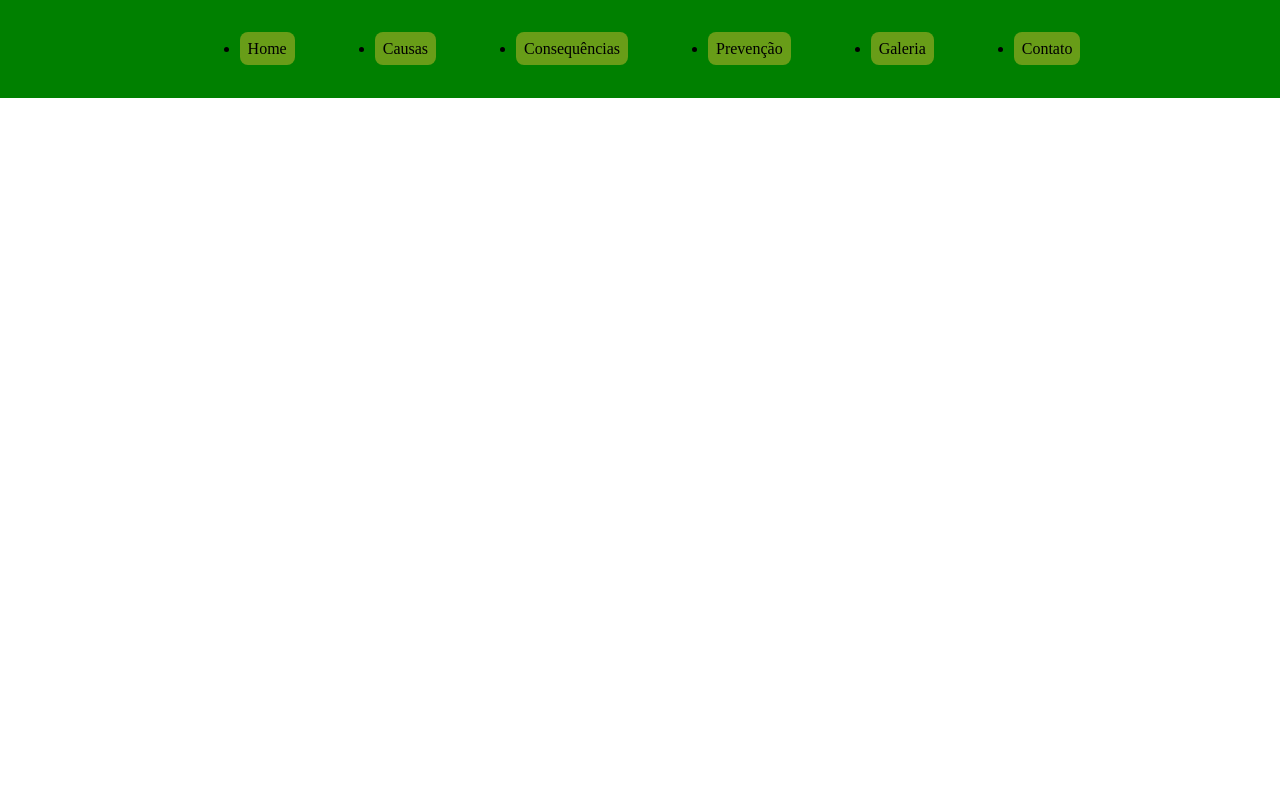
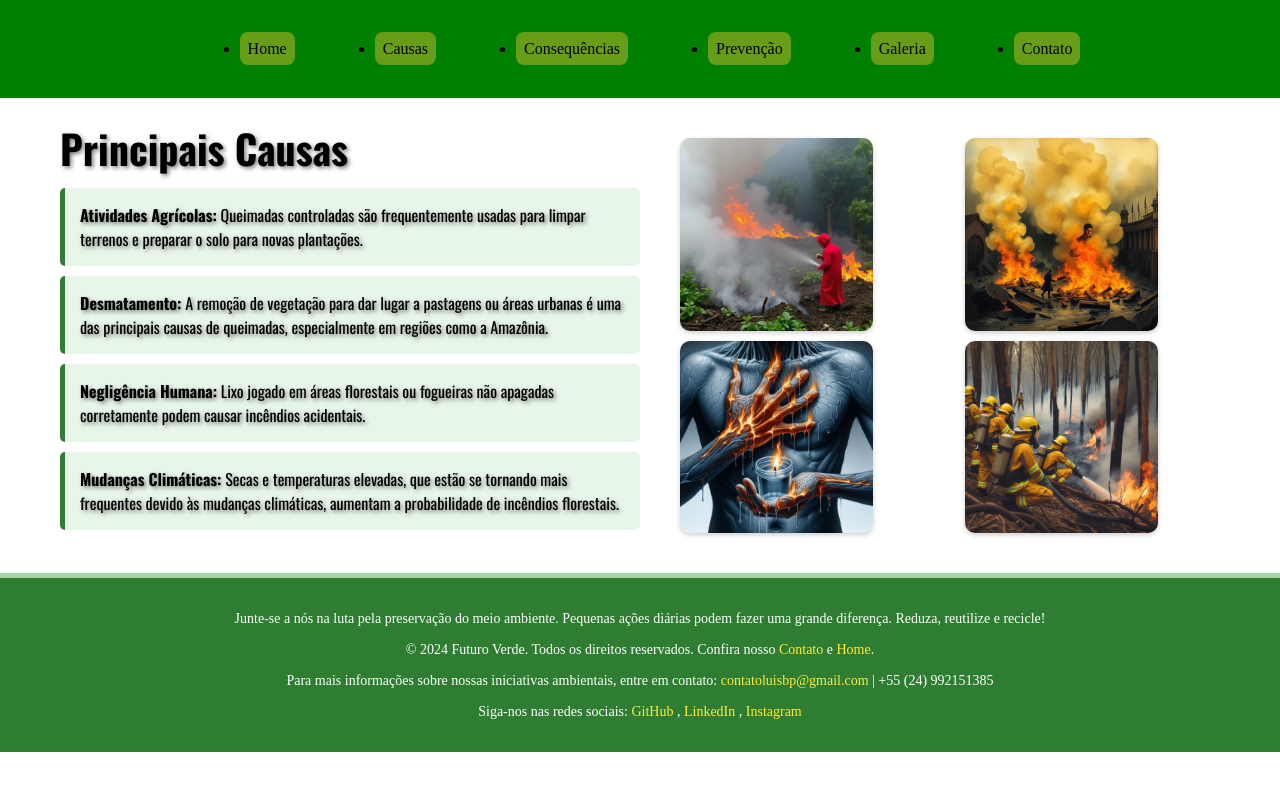
Before and after one commit to luisgustavo777/futuroVerde, a plain HTML site: page causas.html in a window 1280 px wide. Drawn offline with nearby package versions, Linux system fonts and the light colour scheme; a web font is replaced by a local one.

Commit message:
criar secção de causas de queimadas

```diff
--- a/causas.html
+++ b/causas.html
@@ -4,13 +4,21 @@
     <meta charset="UTF-8">
     <meta name="viewport" content="width=device-width, initial-scale=1.0">
     <title>Causas de Queimada</title>
+    <!-- Referência ao CSS da página-->
     <link rel="stylesheet" href="stylecausas.css">
+    <!-- Favicon da página-->
     <link rel="shortcut icon" href="faviconQueimadas.ico" type="image/x-icon">
+     <!-- Fonte Sofadi One-->
     <link rel="preconnect" href="https://fonts.googleapis.com">
     <link rel="preconnect" href="https://fonts.gstatic.com" crossorigin>
     <link href="https://fonts.googleapis.com/css2?family=Sofadi+One&display=swap" rel="stylesheet">
+    <!-- Fonte Oswald-->
+    <link rel="preconnect" href="https://fonts.googleapis.com">
+    <link rel="preconnect" href="https://fonts.gstatic.com" crossorigin>
+    <link href="https://fonts.googleapis.com/css2?family=Oswald:wght@200..700&display=swap" rel="stylesheet">
 </head>
 <body>
+    <!-- Cabeçalho com sub-páginas do site-->
     <header class="cabecalho">
         <ul>
             <li><a href="index.html">Home</a></li>
@@ -21,6 +29,31 @@
             <li><a href="contato.html">Contato</a></li>
         </ul>
     </header>
-
+    <!--Principais causas de queimadas em ul-->
+    <div class="container-causas-grid">
+        <section class="causas">
+            <h1>Principais Causas</h1>
+            <ul>
+                <li><strong>Atividades Agrícolas:</strong> Queimadas controladas são frequentemente usadas para limpar terrenos e preparar o solo para novas plantações.</li>
+                <li><strong>Desmatamento:</strong> A remoção de vegetação para dar lugar a pastagens ou áreas urbanas é uma das principais causas de queimadas, especialmente em regiões como a Amazônia.</li>
+                <li><strong>Negligência Humana:</strong> Lixo jogado em áreas florestais ou fogueiras não apagadas corretamente podem causar incêndios acidentais.</li>
+                <li><strong>Mudanças Climáticas:</strong> Secas e temperaturas elevadas, que estão se tornando mais frequentes devido às mudanças climáticas, aumentam a probabilidade de incêndios florestais.</li>
+            </ul>
+        </section>
+        <!-- Grid com as fotos das principais causas -->
+        <div class="grid">
+            <img src="images/causa1.jpeg" alt="Causa de queimada">
+            <img src="images/causa2.jpeg" alt="Causa de queimada">
+            <img src="images/causa3.jpg" alt="Causa de queimada">
+            <img src="images/causa4.jpg" alt="Causa de queimada">
+        </div>
+    </div>
+    <!-- Cabeçalho com contato e outras duas páginas para acesso-->
+        <footer class="footer">
+            <p>Junte-se a nós na luta pela preservação do meio ambiente. Pequenas ações diárias podem fazer uma grande diferença. Reduza, reutilize e recicle!</p>
+            <p>© 2024 Futuro Verde. Todos os direitos reservados. Confira nosso <a href="contato.html">Contato</a> e <a href="index.html">Home</a>.</p>
+            <p>Para mais informações sobre nossas iniciativas ambientais, entre em contato: <a href="mailto:contatoluisbp@gmail.com">contatoluisbp@gmail.com</a> | +55 (24) 992151385</p>
+            <p>Siga-nos nas redes sociais: <a href="https://github.com/luisgustavo777">GitHub</a> , <a href="https://www.linkedin.com/in/lu%C3%ADs-gustavo-moreira-928967262/">LinkedIn</a> , <a href="https://www.instagram.com/luismds_/">Instagram</a></p>
+        </footer>
 </body>
 </html>
--- a/stylecausas.css
+++ b/stylecausas.css
@@ -1,18 +1,13 @@
+/*Coloca a margem e bordas de todos os elementos*/
 * {
     margin: 0;
     box-sizing: border-box;
 }
-
+/*Define o comportamento do scroll*/
 html {
     scroll-behavior: smooth;
 }
-
-.sofadi-one-regular {
-    font-family: "Sofadi One", system-ui;
-    font-weight: 400;
-    font-style: normal;
-  }
-
+/*Comportamento e posição do cabeçalho*/
 .cabecalho {
     display: flex;
     justify-content: center;
@@ -20,14 +15,14 @@ html {
     background-color: green;
     font-family: Sofadi One;
 }
-
+/*Posicionamento e tamanho da lista*/
 .cabecalho ul {
     display: flex;
     margin-top: 5vh;
     margin-bottom: 5vh;
     gap: 10vh;
 }
-
+/*Caracteristicas e Posicionamento de cada botão*/
 .cabecalho a {
     text-decoration: none;
     background-color: rgb(104, 157, 24);
@@ -36,7 +31,107 @@ html {
     color: black;
     transition: transform 0.3s ease-in-out, color 0.3s ease-in-out;
 }
-
+/*Movimento do botão*/
 .cabecalho a:hover {
     color: white;
 }
+/*H1 de titulo*/
+.causas h1 {
+    font-family: Oswald;
+    display: flex;
+    margin-left: 5vh;
+    text-shadow: 2px 2px 4px rgba(0, 0, 0, 0.5);
+    font-size: 5vh;
+}
+/*Lista das causas*/
+.causas ul {
+    list-style-type: none;
+}
+/*Cada item individualmente da lista de causas*/
+.causas li {
+    background-color: #e8f5e9;
+    margin: 10px 0;
+    max-width: 650px;
+    font-family: Oswald;
+    text-shadow: 2px 2px 4px rgba(0, 0, 0, 0.5);
+    padding: 15px;
+    border-left: 5px solid #2E7D32;
+    border-radius: 5px;
+    transition: transform 0.3s ease;
+}
+/*Caso coloque o mouse sobre o item*/
+.causas li:hover {
+    transform: scale(1.1);
+}
+/*Grid com as fotos das causas*/
+.grid {
+    display: grid;
+    grid-template-columns: repeat(2, 1fr);
+    grid-gap: 10px;
+    margin: 20px;
+    width: 50%;
+}
+/*Cada foto da causa individualmente*/
+.grid img {
+    width: 70%;
+    border-radius: 10px;
+    transition: transform 0.3s ease;
+    box-shadow: 0 2px 5px rgba(0, 0, 0, 0.2);
+}
+/*Caso coloque o mouse sobre a imagem*/
+.grid img:hover {
+    transform: scale(1.1);
+}
+/*caracteristicas do container que tem as fotos e as causas*/
+.container-causas-grid {
+    display: flex;
+    align-items: flex-start;
+    gap: 20px;
+    margin: 20px;
+}
+/*Dimensão máxima que o container pode ocupar*/
+.causas {
+    max-width: 50%;
+}
+/*Rodapé e suas caracteristicas*/
+.footer {
+    background-color: #2E7D32;
+    color: white;
+    padding: 20px;
+    text-align: center;
+    font-family: Arial, sans-serif;
+    font-size: 14px;
+    line-height: 1.5;
+    border-top: 5px solid #A5D6A7;
+}
+/*Elementos P do rodapé*/
+.footer p {
+    margin: 10px 0;
+    font-family: Sofadi One;
+}
+/*Elementos de A HREF do rodapé*/
+.footer a {
+    color: #FFEB3B;
+    text-decoration: none;
+    transition: color 0.3s;
+}
+/*Efeito de transição de corpara os links no rodapé*/
+.footer a:hover {
+    color: #FFC107;
+}
+/*Media Query para responsividade em dispositivos menores*/
+@media (max-width: 600px) {
+    footer {
+        font-size: 12px;
+    }
+}
+/*Media Query para responsividade em dispositivos menores*/
+@media (max-width: 800px) {
+    .container-causas-grid {
+        flex-direction: column;
+        align-items: center;
+    }
+    .causas, .grid {
+        max-width: 100%;
+    }
+}
```
Also changed, not shown: index.html (+5 -5 lines), images/causa1.jpeg (added), images/causa2.jpeg (added), images/causa3.jpg (added), images/causa4.jpg (added).
